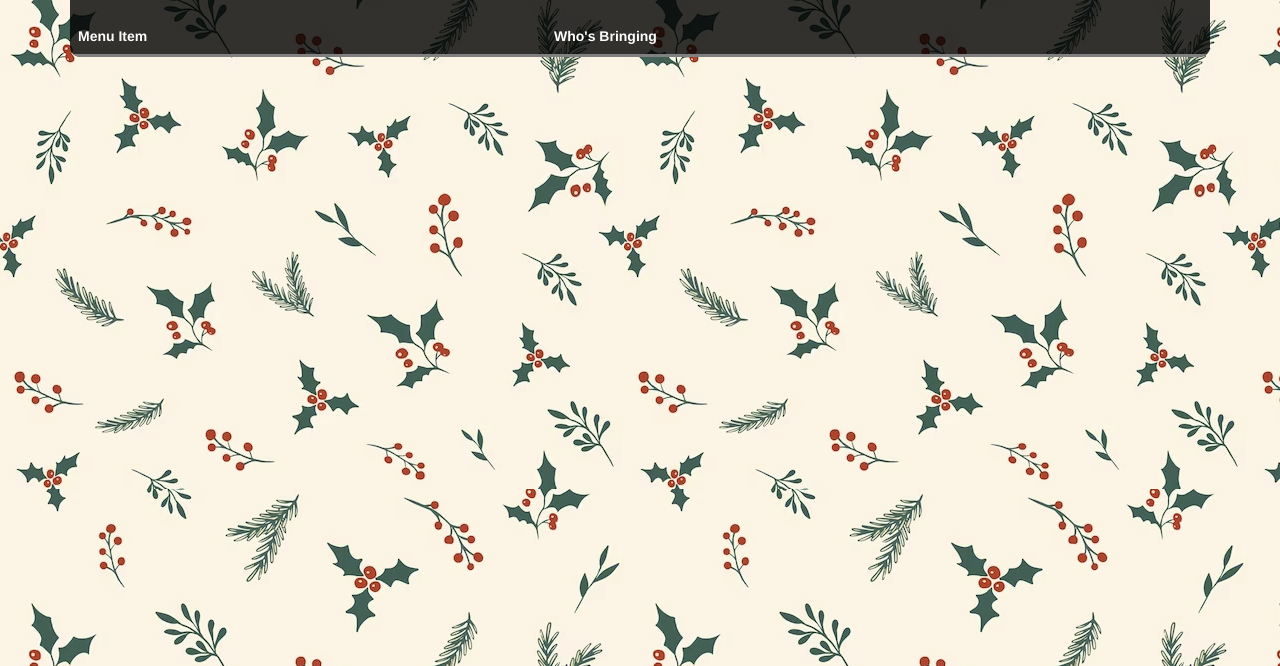
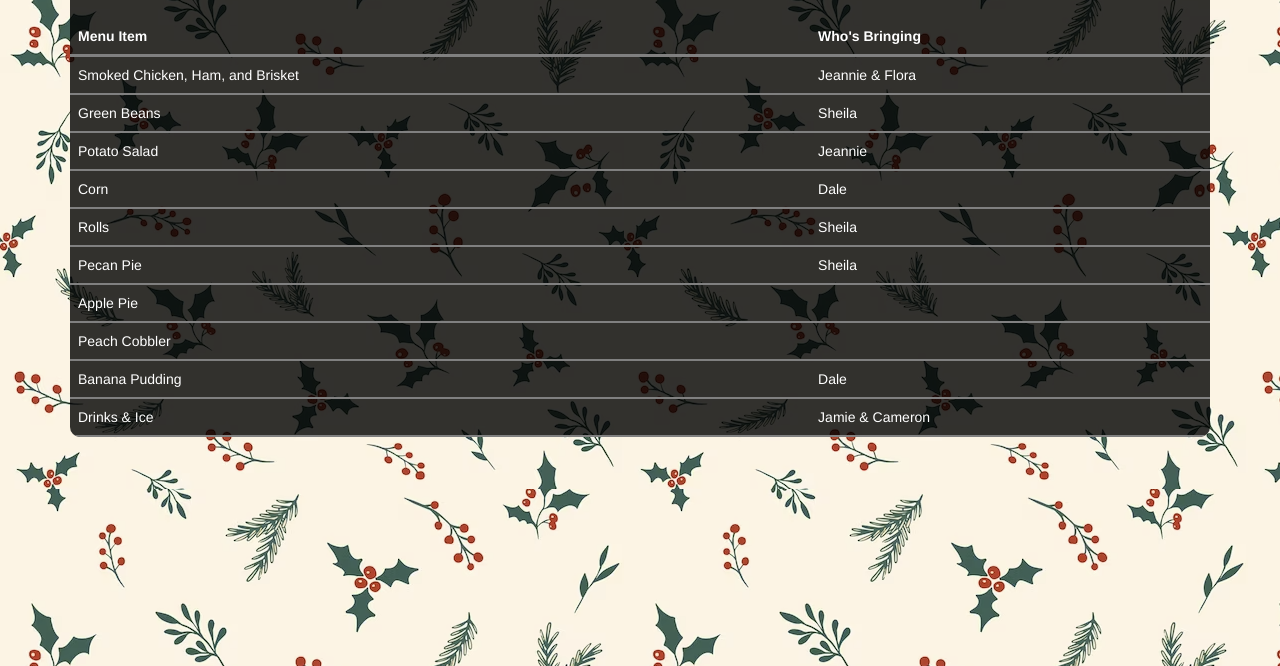
Before and after one commit to thefamilychristmas/thefamilychristmas.github.io, a plain HTML site: page menu.html in a window 1280 px wide. Shown: the part 134-800 px from the top of the page. Drawn offline with nearby package versions, Linux system fonts and the light colour scheme.

Commit message:
Update menu.html

```diff
--- a/menu.html
+++ b/menu.html
@@ -92,7 +92,7 @@
         const person = document.createElement('td')
         person.innerText = row.person
 
-        tr.append(th, td)
+        tr.append(food, person)
 
         document.getElementById('table-body').append(tr)
     });
```
